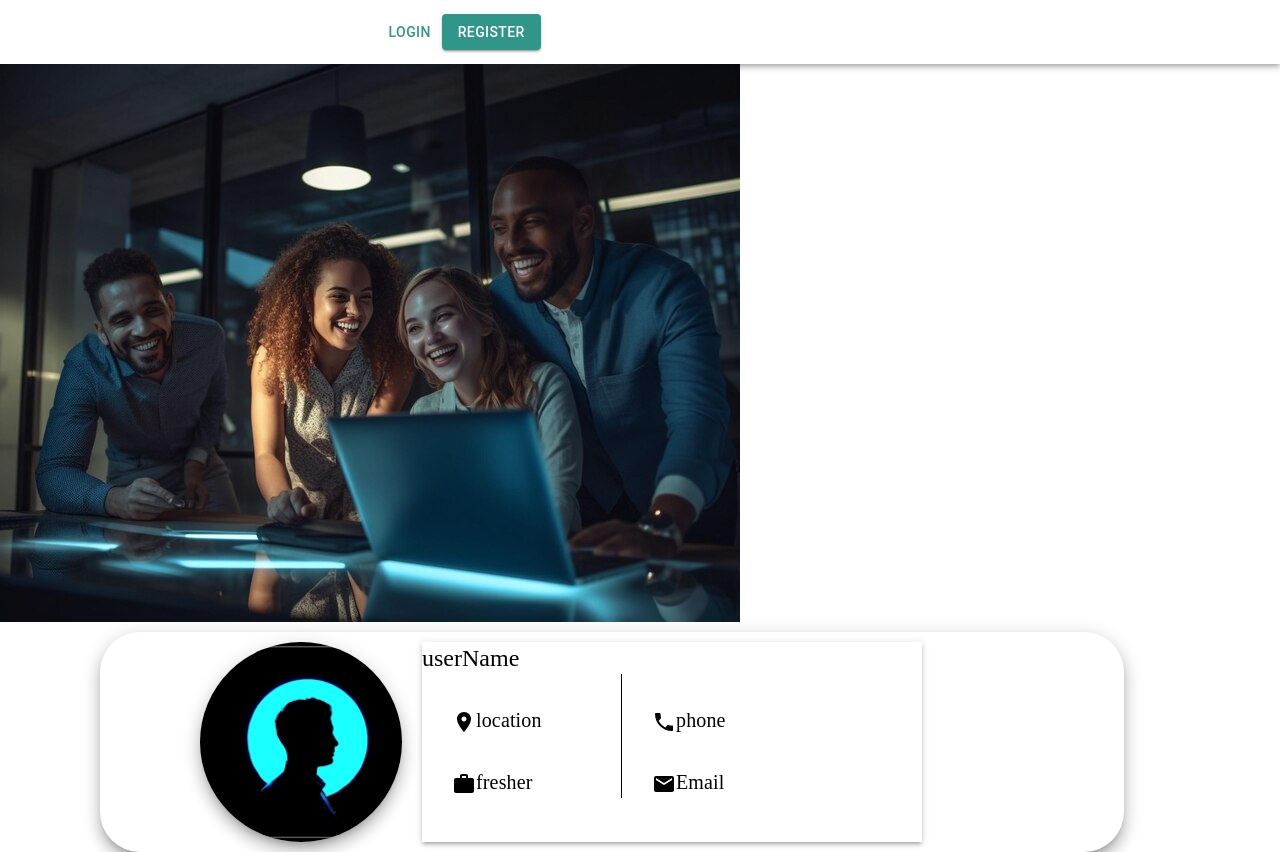
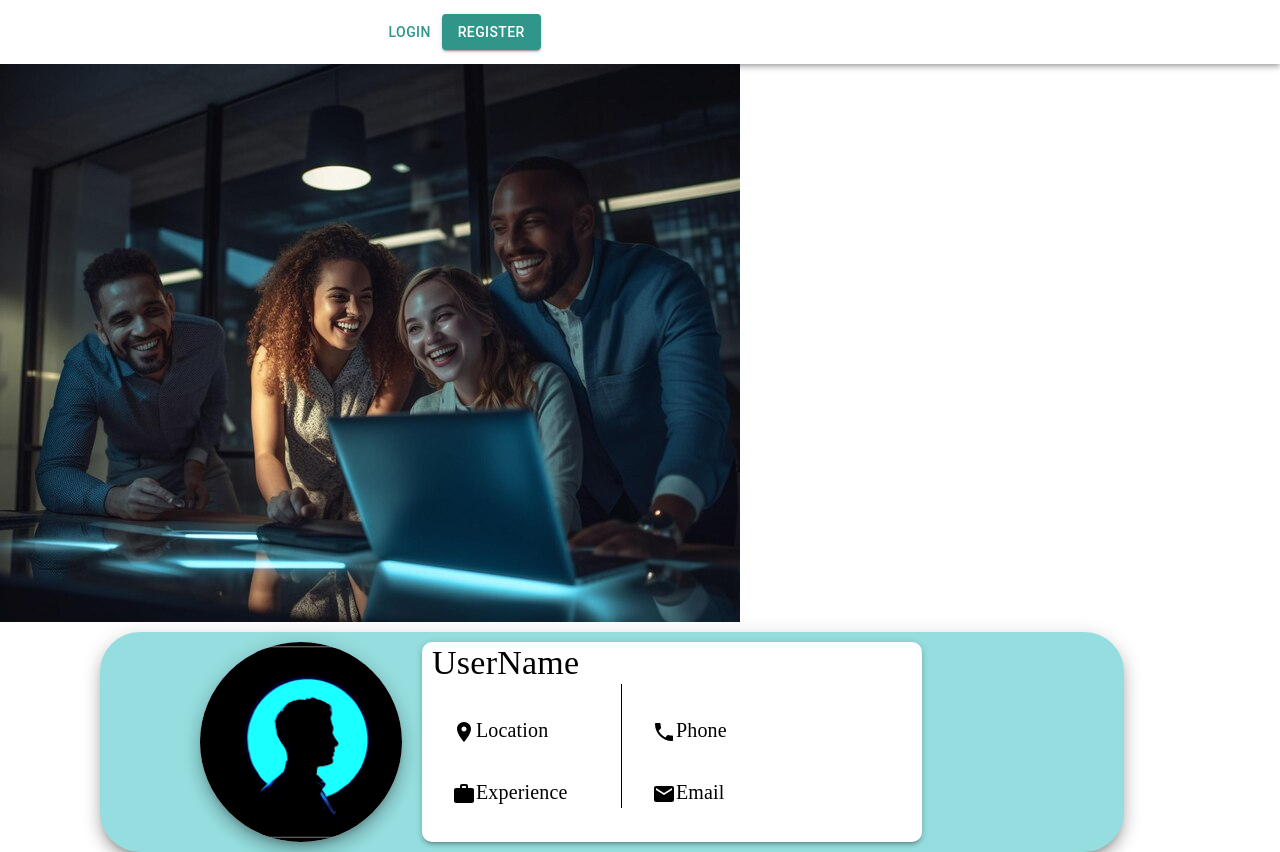
Before and after one commit to Shihas07/Jobseekers-frontend, a React (Vite) app: page /profile in a window 1280 px wide. Built offline with nearby package versions, Linux system fonts and the light colour scheme; no server answers.

Commit message:
updateProfile

```diff
--- a/src/components/user/profileHead.jsx
+++ b/src/components/user/profileHead.jsx
@@ -1,11 +1,24 @@
 import { Box, Container, Typography } from "@mui/material";
-import React from "react";
+import React, { useEffect, useState } from "react";
 import LocationOnIcon from "@mui/icons-material/LocationOn";
 import WorkIcon from "@mui/icons-material/Work";
 import LocalPhoneIcon from '@mui/icons-material/LocalPhone';
 import EmailIcon from '@mui/icons-material/Email';
+import useUserFind from "../../utilities/useUserFind";
 
 export default function ProfileHead() {
+  const [profile,setProfile]=useState([])
+  console.log("profile",profile)
+
+  const data=useUserFind()
+  console.log("dataeeeeee",data)
+
+  useEffect(() => {
+    if (data ) {
+      setProfile(data);  // Assuming the user data is the first object in the array
+    }
+  }, [data]);
+
   return (
     <Box
       elevation={4}
@@ -25,6 +38,7 @@ export default function ProfileHead() {
       }}
       boxShadow={10}
       // bgcolor="#78ded2"
+      bgcolor={"#95ddde"}
     >
       <Box
         width={"202px"}
@@ -44,9 +58,9 @@ export default function ProfileHead() {
           }}
         />
       </Box>
-      <Box width={"500px"} bgcolor={"white"} height={"200px"} boxShadow={3}>
-        <Typography variant="h5" fontFamily={"_apple-"}>
-          userName
+      <Box width={"500px"}  height={"200px"} boxShadow={3} bgcolor={"white"} borderRadius={"10px"}>
+        <Typography marginLeft={"10px"} variant="h4" fontFamily={"_apple-"}>
+        {profile?.name || "UserName"}
         </Typography>
 
         <Box sx={{display:"flex"}}>
@@ -57,7 +71,7 @@ export default function ProfileHead() {
             sx={{ marginTop: "30px", marginLeft: "30px"  }}width={"200px"}
           >
             <LocationOnIcon />
-            location
+            {profile?.location || "Location"}
           </Typography>
           <Typography
             variant="h6"
@@ -65,7 +79,7 @@ export default function ProfileHead() {
             sx={{ marginTop: "30px", marginLeft: "30px" }}
           >
             <WorkIcon />
-            fresher
+            {profile?.fresher || "Experience"}
           </Typography>
           </Box>
           <Box>
@@ -75,7 +89,7 @@ export default function ProfileHead() {
             sx={{ marginTop: "30px", marginLeft: "30px" }}
           >
             <LocalPhoneIcon />
-            phone
+            {profile?.phone || "Phone"}
           </Typography>
           <Typography
             variant="h6"
@@ -83,7 +97,7 @@ export default function ProfileHead() {
             sx={{ marginTop: "30px", marginLeft: "30px" }}
           >
             <EmailIcon />
-             Email
+            {profile?.email || "Email"}
           </Typography>
           </Box>
         </Box>
--- /dev/null
+++ b/src/services/user/profileUser.js
@@ -0,0 +1,13 @@
+
+
+
+import axiosInstance from "../../utilities/axiosInstance";
+
+const fetchProfile=async(email)=>{
+
+  const response = await axiosInstance.get(`/profileData/${email}`);
+
+    return response.data
+}
+
+export default fetchProfile
--- /dev/null
+++ b/src/utilities/useUserFind.js
@@ -0,0 +1,37 @@
+import { useEffect, useState } from "react";
+import { useSelector } from "react-redux";
+import fetchProfile from "../services/user/profileUser";
+
+const useUserFind = () => {
+  const [email,setEmail]=useState("")
+  const [profileDetails,setProfileDetails]=useState([])
+  const userDetails = useSelector((state) => state.user.userDetails);
+  console.log("email",email)
+
+
+
+  useEffect(() => {
+    if(userDetails){
+
+      setEmail(userDetails.email)
+    }
+
+    findUser(email);
+  }, [userDetails,email]);
+
+
+
+  const findUser = async (email) => {
+    const response = await fetchProfile(email);
+    console.log("responsesednfm", response);
+         if(response){
+          setProfileDetails(response)
+         }
+
+
+  };
+
+    return profileDetails
+};
+
+ export default useUserFind;
```
